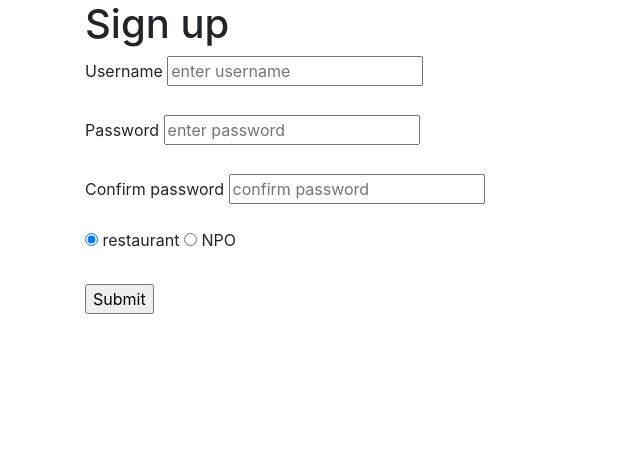
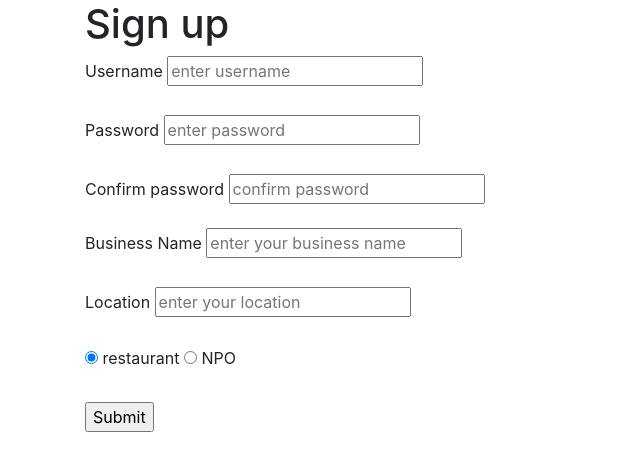
Before and after one commit to chinita226/agile-development-project, a Flask app: page /signup in a window 1280 px wide. Shown: the part 55-526 px from the top of the page, without its empty margins (0-640 px from the left). Run offline with Flask 2, Linux system fonts and the light colour scheme; parts of the project's set-up code (start-up, migrations or seed data) failed here and were passed over; some libraries are stand-ins or nearby versions.

Commit message:
adding location and business name in sign up page

```diff
--- a/website/auth.py
+++ b/website/auth.py
@@ -54,10 +54,12 @@ def signup_post():
     password = request.form.get('password')
     confirm = request.form.get('confirm')
     user_type = request.form.get('org_type')
+    businessname = request.form.get('businessname')
+    location = request.form.get('location')
 
     # Check if there is a user in the database with the entered username
     user = User.query.filter_by(username=username).first()
-
+    user = User.query.filter_by(businessname=businessname).first()
     # If there is a user, that username is not available. Create error msg
     if user:
         flash('Username not available!', category='error')
@@ -66,10 +68,14 @@ def signup_post():
     elif password != confirm:
         flash('The passwords do not match!', category='error')
     # If username unique and passwords are correct.
+    elif businessname:
+        flash('Business name is already in use!', category='error')
     else:
         # Create the new user object
         user = User(username=username,
                     password=generate_password_hash(password, method='sha256'),
+                    businessname=businessname,
+                    location=location,
                     user_type=user_type)
 
         # Add the user to the database
--- a/website/models.py
+++ b/website/models.py
@@ -7,7 +7,10 @@ class User(UserMixin, db.Model):
     username = db.Column(db.String(25), unique=True, nullable=False)
     password = db.Column(db.String(30), nullable=False)
     user_type = db.Column(db.String(30), nullable=False)
+    businessname = db.Column(db.String(45), unique=True, nullable=False)
+    location = db.Column(db.String(30), nullable=False)
     foods = db.relationship('Food')
+
 
 
 class Food(db.Model):
--- a/website/templates/signup.html
+++ b/website/templates/signup.html
@@ -8,6 +8,10 @@
     <input type="password" id='password' name='password' placeholder="enter password" required><br><br>
     <lable for="confirm">Confirm password</lable>
     <input type="password" id='confirm' name='confirm' placeholder="confirm password" required><br><br>
+    <label for="business name">Business Name</label>
+    <input type="businessname" id='businessname' name='businessname' placeholder="enter your business name" required><br><br>
+    <label for="location">Location</label>
+    <input type="location" id='location' name='location' placeholder="enter your location" required><br><br>
     <input type="radio" name="org_type" id="restaurant_select" value='restaurant' checked>
     <label for="restaurant_select">restaurant</label>
     <input type="radio" name="org_type" id="npo_select" value='organization'>
```
Also changed, not shown: website/views.py (+0 -14 lines).
